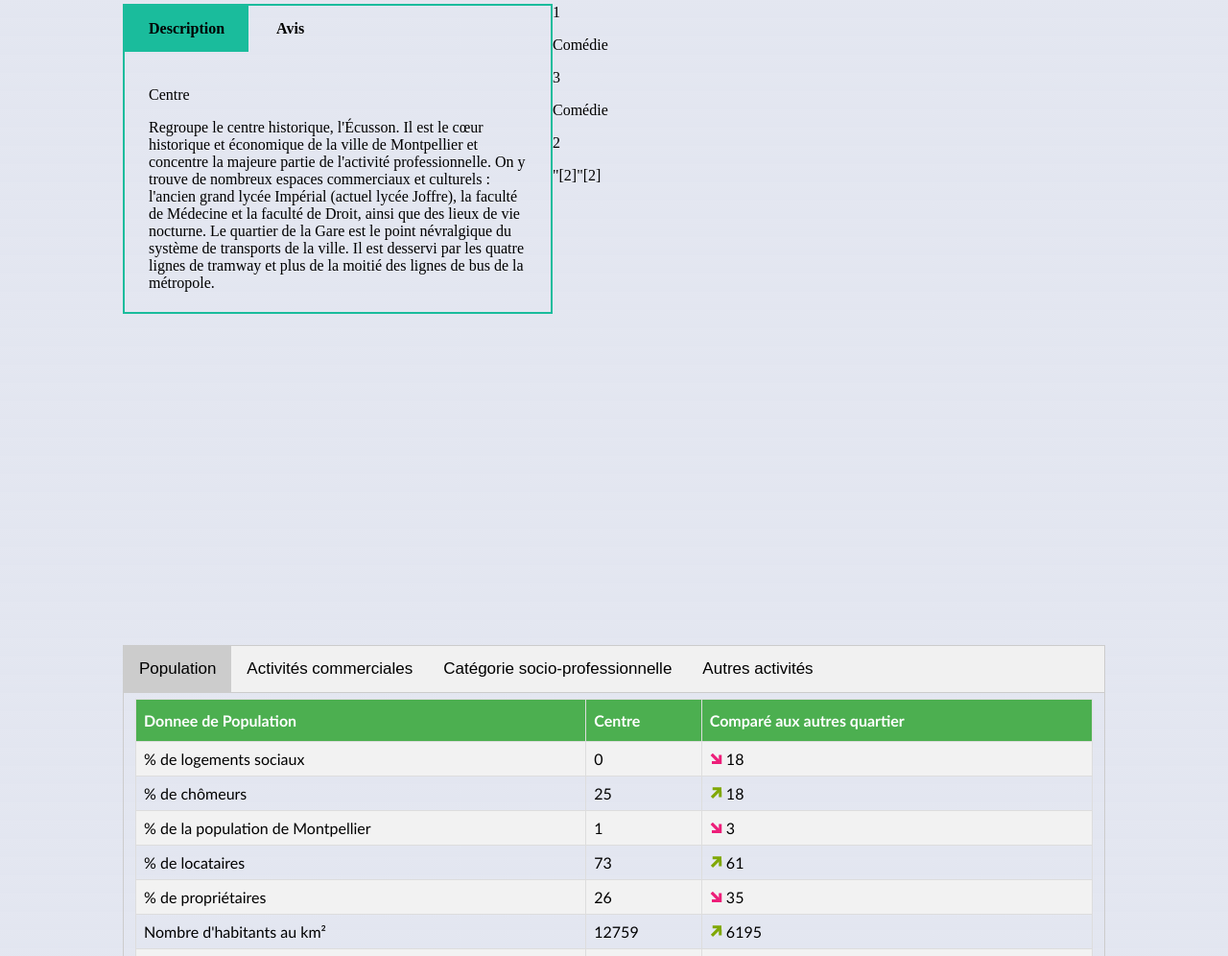
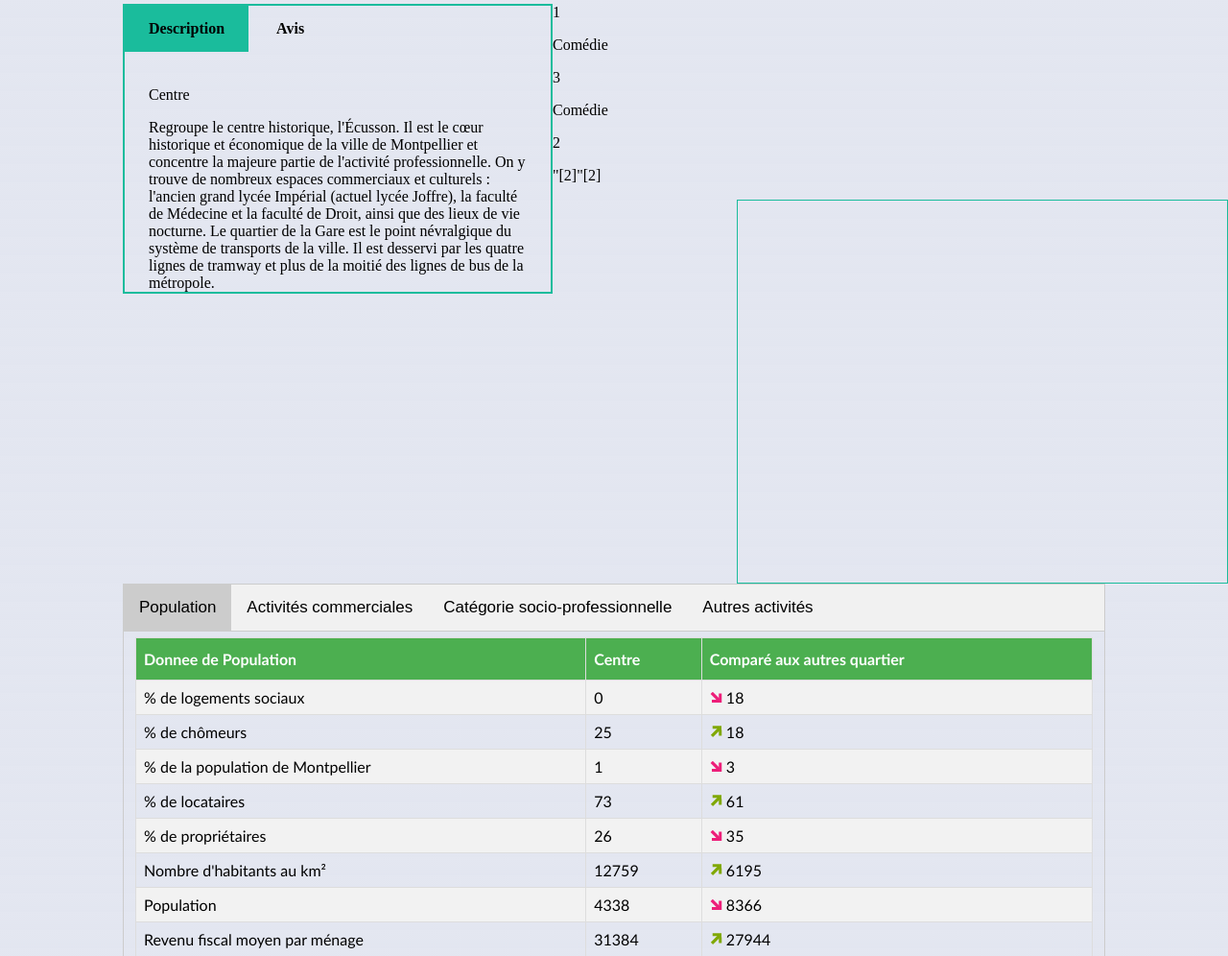
Before and after one commit to naoufalhatim/comm, a PHP site: page /results.php?nom_quartier=Centre in a window 1280 px wide. Shown: the part 209-1205 px from the top of the page at 96% size. Run offline with PHP 8.4, Linux system fonts and the light colour scheme; data comes from the database, SQL or seed files in the repository; data that the repository does not hold is empty; some libraries are stand-ins or nearby versions.

Commit message:
Update style.css

```diff
--- a/css/style.css
+++ b/css/style.css
@@ -864,6 +864,14 @@
       margin-top: 50px
       }
 
+
+  .content12 {
+
+  height: 250px;
+  overflow: auto;
+  visibility: visible;
+  }
+
    .content12 > #content1, #content2 {
                   display: none;
                   padding: 20px 25px 5px;
@@ -923,3 +931,17 @@
   margin-left:auto;
   margin-right : auto ;
 }
+
+/*********************************************************************************/
+/*                                    Graph                                      */
+/*********************************************************************************/
+ .container002 {
+  border-color: #1abc9c;
+  width: 40%;
+  border-style: solid;
+  border-width: 1px;
+  float: right;
+  margin-right:  10%;
+  margin-top: 50px;
+  height: 300px;
+}
```
